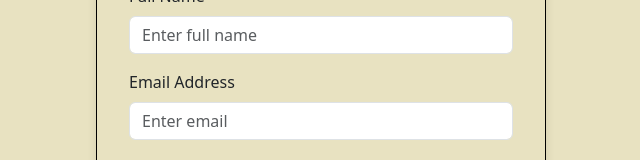
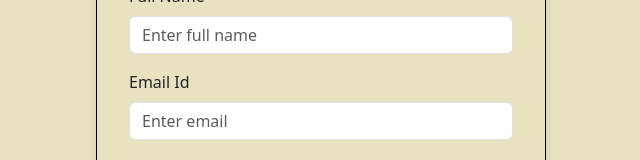
Before and after one commit to prathmesh133/BakeHub, an Angular app: page /signup in a window 1280 px wide. Shown: the part 236-396 px from the top of the page, without its empty margins (319-959 px from the left). Built offline with nearby package versions, Linux system fonts and the light colour scheme.

Commit message:
add changes

```diff
--- a/src/app/components/signup/signup.component.html
+++ b/src/app/components/signup/signup.component.html
@@ -11,7 +11,7 @@
       </div>
 
       <div class="mb-3">
-        <label for="email" class="form-label">Email Address</label>
+        <label for="email" class="form-label">Email Id</label>
         <input type="email" id="email" class="form-control" formControlName="email" placeholder="Enter email" required>
       </div>
 
```
